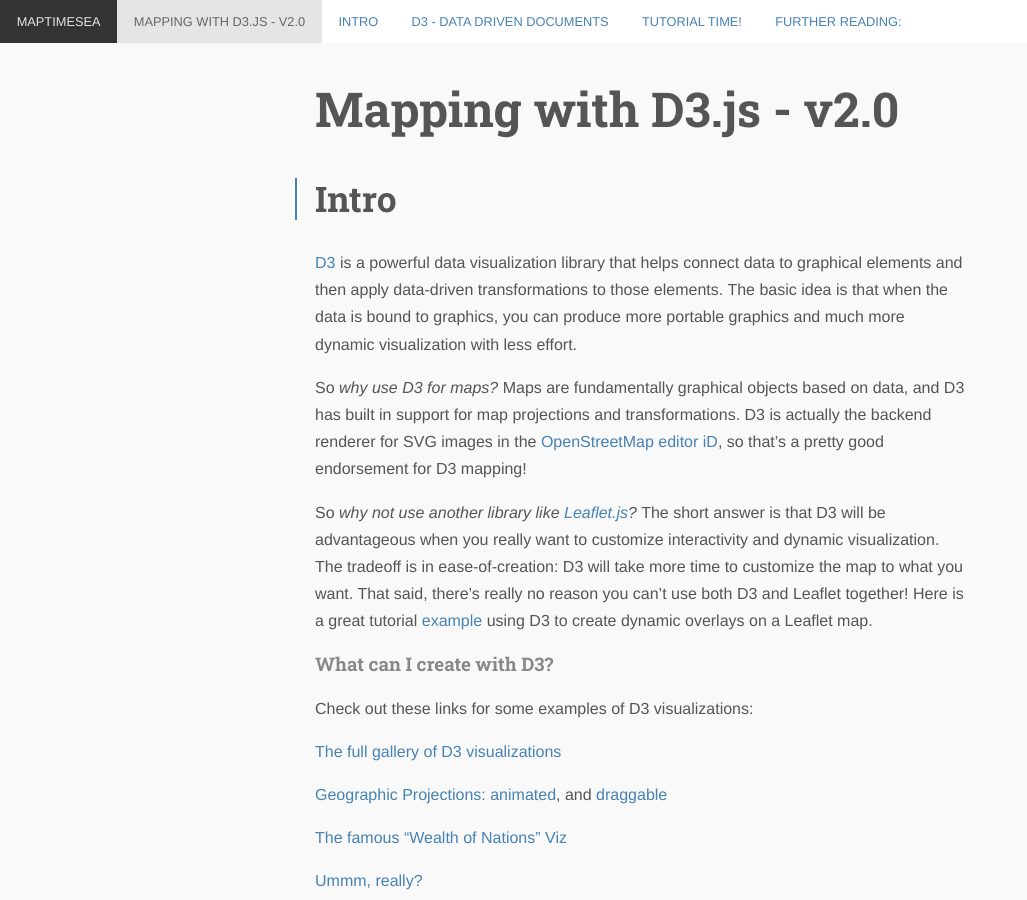
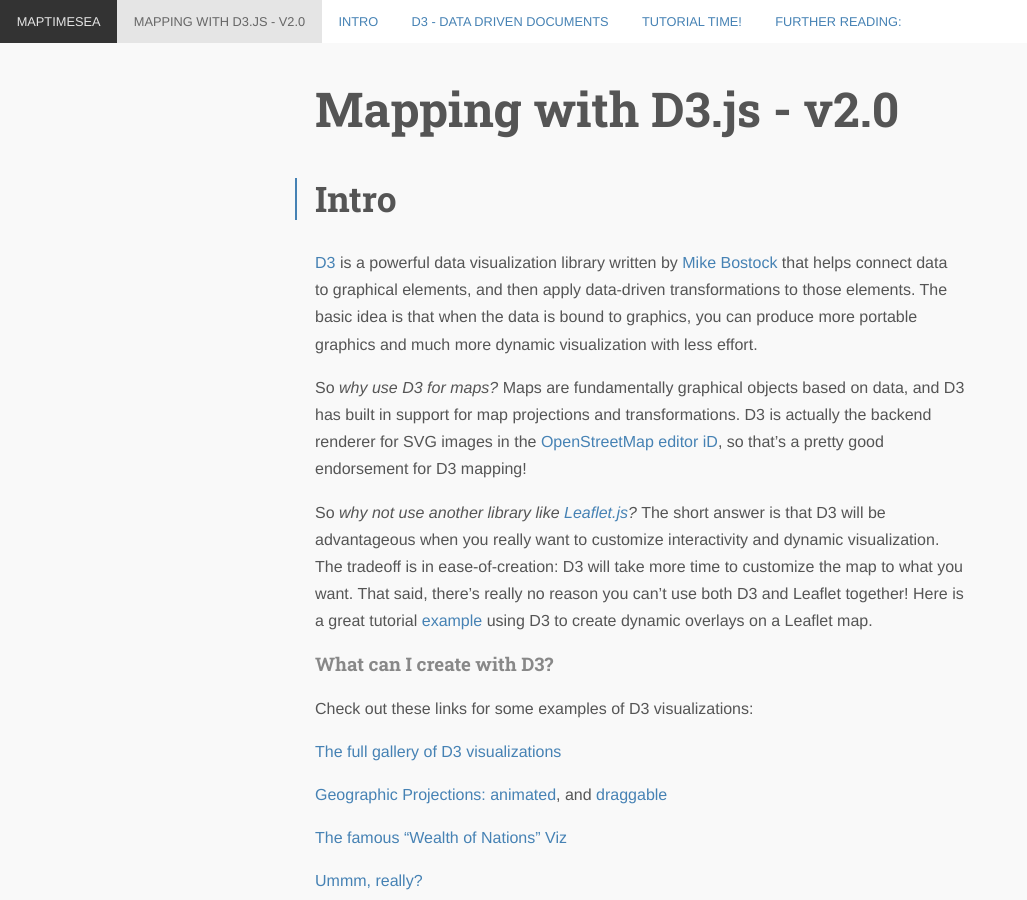
Before and after one commit to MaptimeSEA/maptimesea.github.io, a Jekyll site: the page built from _posts/2017-04-04-d3-mapping-II.markdown, in a window 1280 px wide and 900 px high. Shown: the whole window, without its empty margins (0-1027 px from the left). Built offline with Jekyll 4.4.1, drawn with Linux system fonts in a browser that asks for light colours; nearby versions of some CDN libraries; Markdown is read by kramdown in place of the engine named in the settings.

Commit message:
Update 2017-04-04-d3-mapping-II.markdown

```diff
--- a/_posts/2017-04-04-d3-mapping-II.markdown
+++ b/_posts/2017-04-04-d3-mapping-II.markdown
@@ -4,7 +4,7 @@
 ---
 
 # Intro
-[D3](http://d3js.org/) is a powerful data visualization library that helps connect data to graphical elements and then apply data-driven transformations to those elements. The basic idea is that when the data is bound to graphics, you can produce more portable graphics and much more dynamic visualization with less effort.
+[D3](http://d3js.org/) is a powerful data visualization library written by [Mike Bostock](https://bost.ocks.org/mike/) that helps connect data to graphical elements, and then apply data-driven transformations to those elements. The basic idea is that when the data is bound to graphics, you can produce more portable graphics and much more dynamic visualization with less effort.
 
 So *why use D3 for maps?* Maps are fundamentally graphical objects based on data, and D3 has built in support for map projections and transformations. D3 is actually the backend renderer for SVG images in the [OpenStreetMap editor iD](https://github.com/openstreetmap/iD), so that's a pretty good endorsement for D3 mapping!
 
```
